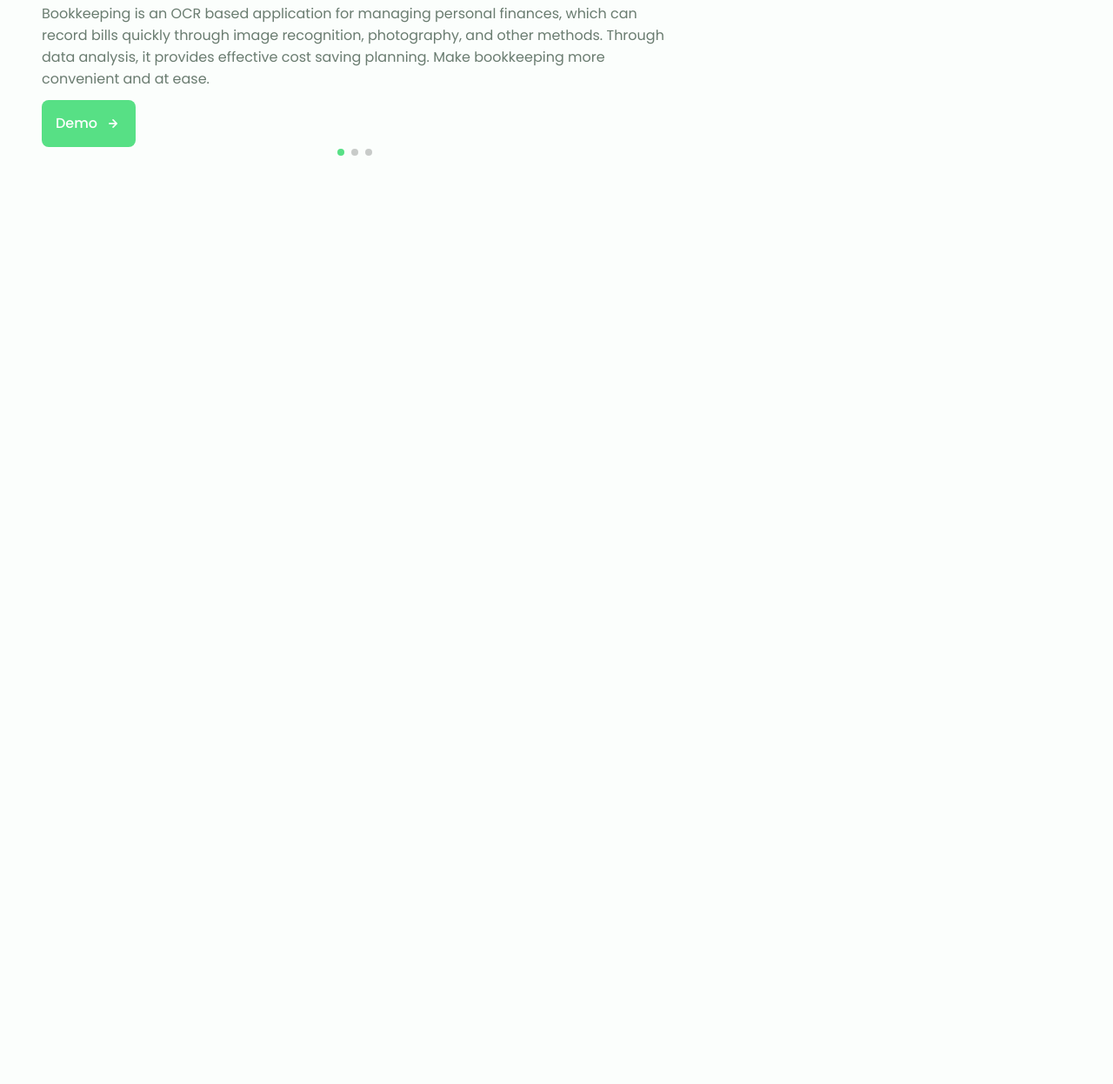
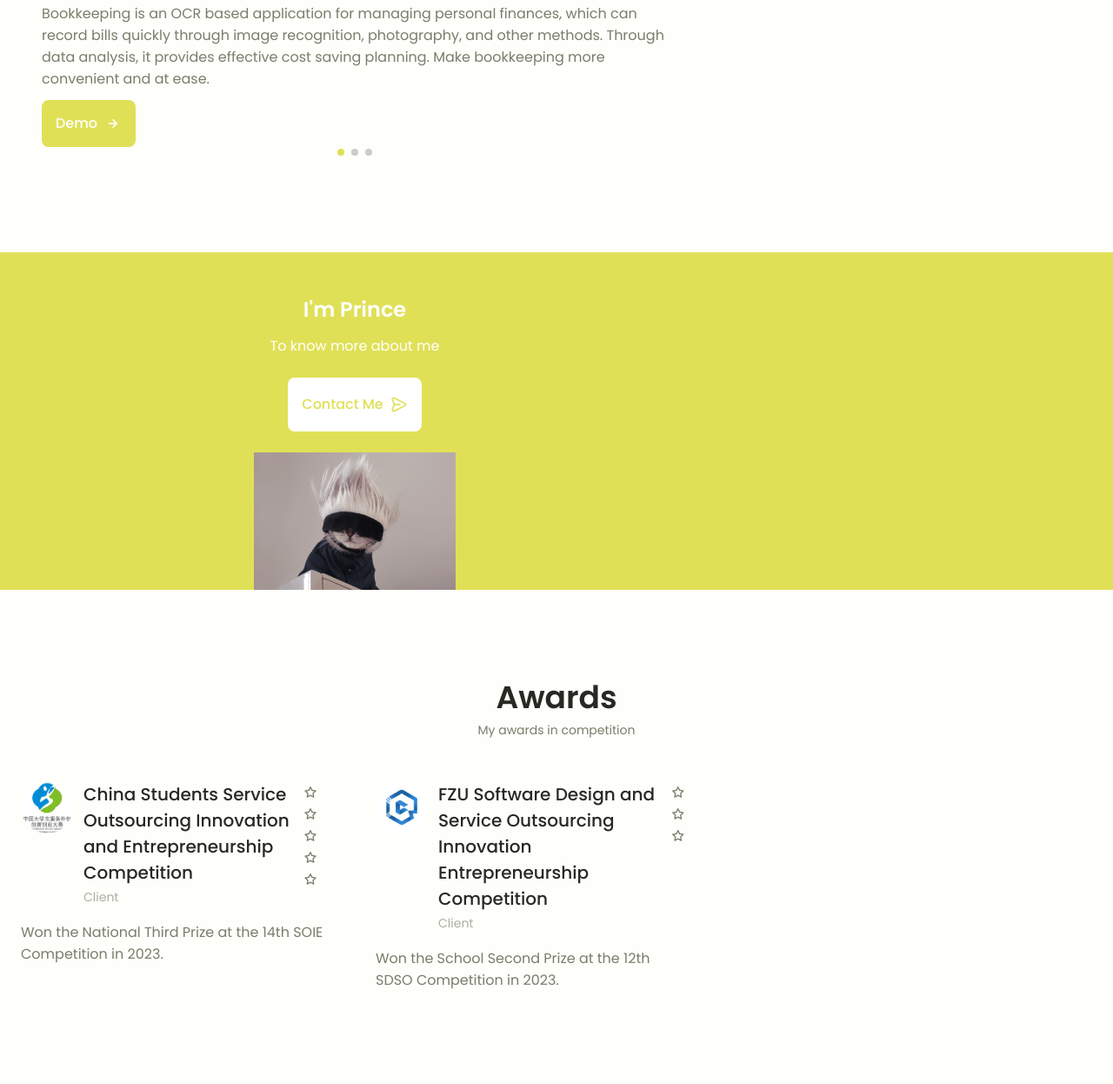
Before and after one commit to PrinceSaoKe/personal-website, a plain HTML site: page index.html in a window 1280 px wide. Shown: the part 3767-5013 px from the top of the page at 87% size. Before the commit the page ends 4073 px from the top, so only its background shows below. Drawn offline with nearby package versions, Linux system fonts and the light colour scheme.

Commit message:
feat: :sparkles: 获奖经历完成

```diff
--- a/assets/css/style.css
+++ b/assets/css/style.css
@@ -6,7 +6,7 @@
 
     /* ========== 颜色 Colors ========== */
     /* 色相，紫色:250，绿色:142，蓝色:230，粉色:340 */
-    --hue-color: 500;
+    --hue-color: 780;
     /* h: hue，色相
        s: saturation，饱和度
        l: lightness，亮度 */
@@ -320,6 +320,15 @@ img {
     font-size: 1.25rem;
     margin-left: var(--mb-0-5);
     transition: 0.3s;
+}
+
+.button--white {
+    background-color: #fff;
+    color: var(--first-color);
+}
+
+.button--white:hover {
+    background-color: #fff;
 }
 
 .button--flex {
@@ -736,3 +745,72 @@ img {
 .swiper-pagination-bullet {
     outline: none;
 }
+
+/* ========== 联系方式 Contact ========== */
+.contact {
+    text-align: center;
+}
+
+.contact__bg {
+    background-color: var(--first-color-second);
+    padding-top: 3rem;
+}
+
+.contact__title {
+    font-size: var(--h2-font-size);
+    margin-bottom: var(--mb-0-75);
+}
+
+.contact__description {
+    margin-bottom: var(--mb-1-5);
+}
+
+.contact__title,
+.contact__description {
+    color: #fff;
+}
+
+.contact__img {
+    width: 232px;
+    justify-self: center;
+}
+
+/* ========== 获奖 Awards ========== */
+.awards__data,
+.awards__header {
+    display: flex;
+}
+
+.awards__data {
+    justify-content: space-between;
+    margin-bottom: var(--mb-1);
+}
+
+.awards__img {
+    width: 60px;
+    height: 60px;
+    border-radius: 50%;
+    margin-right: var(--mb-0-75);
+}
+
+.awards__name {
+    font-size: var(--h3-font-size);
+    font-weight: var(--font-medium);
+}
+
+.awards__client {
+    font-size: var(--small-font-size);
+    color: var(--text-color-light);
+}
+
+.awards__description {
+    margin-bottom: var(--mb-2-5);
+}
+
+.awards__icon-star {
+    color: var(--first-color);
+}
+
+.swiper-container .swiper-pagination-awards {
+    bottom: 0;
+}
--- a/assets/js/main.js
+++ b/assets/js/main.js
@@ -82,7 +82,7 @@ modalCloses.forEach((modalButton, index) => modalButton.addEventListener('click'
 
 /// ========== 项目 Projects ==========
 // 第三方轮播图
-let swiper = new Swiper('.projects__container', {
+let swiperProjects = new Swiper('.projects__container', {
     cssMode: true,
     loop: true,
     navigation: {
@@ -94,3 +94,21 @@ let swiper = new Swiper('.projects__container', {
         clickable: true,
     },
 });
+
+/// ========== 获奖 Awards ==========
+// 第三方轮播图
+let swiperAwards = new Swiper('.awards__container', {
+    loop: true,
+    grabCursor: true,
+    spaceBetween: 48,
+    pagination: {
+        el: '.swiper-pagination',
+        clickable: true,
+        dynamicBullets: true,
+    },
+    breakpoints: {
+        568: {
+            slidesPerView: 2,
+        }
+    }
+});
--- a/index.html
+++ b/index.html
@@ -645,6 +645,84 @@
                 <div class="swiper-pagination"></div>
             </div>
         </section>
+
+        <!-- Contact -->
+        <section class="contact section">
+            <div class="contact__bg">
+                <div class="contact__container container grid">
+                    <div class="contact__data">
+                        <h2 class="contact__title">I'm Prince</h2>
+                        <p class="contact__description">To know more about me</p>
+                        <a href="#contact" class="button button--flex button--white">
+                            Contact Me
+                            <i class="uil uil-message contact__icon button__icon"></i>
+                        </a>
+                    </div>
+
+                    <img src="assets/images/avatar.jpg" alt="" class="contact__img">
+                </div>
+            </div>
+        </section>
+
+        <!-- 获奖 Awards -->
+        <section class="awards section">
+            <h2 class="section__title">Awards</h2>
+            <span class="section__subtitle">My awards in competition</span>
+
+            <div class="awards__container container swiper">
+                <div class="swiper-wrapper">
+                    <!-- 获奖1 Award1 -->
+                    <div class="awards__content swiper-slide">
+                        <div class="awards__data">
+                            <div class="awards__header">
+                                <img src="assets/images/fwwb.jpg" alt="" class="awards__img">
+                                <div>
+                                    <h3 class="awards__name">China Students Service Outsourcing Innovation and
+                                        Entrepreneurship Competition</h3>
+                                    <span class="awards__client">Client</span>
+                                </div>
+                            </div>
+
+                            <div>
+                                <i class="uil uil-star"></i>
+                                <i class="uil uil-star"></i>
+                                <i class="uil uil-star"></i>
+                                <i class="uil uil-star"></i>
+                                <i class="uil uil-star"></i>
+                            </div>
+                        </div>
+
+                        <p class="awards__description">Won the National Third Prize at the 14th SOIE Competition in
+                            2023.</p>
+                    </div>
+                    <!-- 获奖2 Award2 -->
+                    <div class="awards__content swiper-slide">
+                        <div class="awards__data">
+                            <div class="awards__header">
+                                <img src="assets/images/sosd.png" alt="" class="awards__img">
+                                <div>
+                                    <h3 class="awards__name">FZU Software Design and Service Outsourcing Innovation
+                                        Entrepreneurship Competition</h3>
+                                    <span class="awards__client">Client</span>
+                                </div>
+                            </div>
+
+                            <div>
+                                <i class="uil uil-star"></i>
+                                <i class="uil uil-star"></i>
+                                <i class="uil uil-star"></i>
+                            </div>
+                        </div>
+
+                        <p class="awards__description">Won the School Second Prize at the 12th SDSO Competition in
+                            2023.</p>
+                    </div>
+                </div>
+
+                <!-- 添加页码 -->
+                <div class="swiper-pagination swiper-pagination-awards"></div>
+            </div>
+        </section>
     </main>
 
     <!-- Swiper js -->
```
Also changed, not shown: assets/images/fwwb.jpg (added), assets/images/sosd.png (added).
